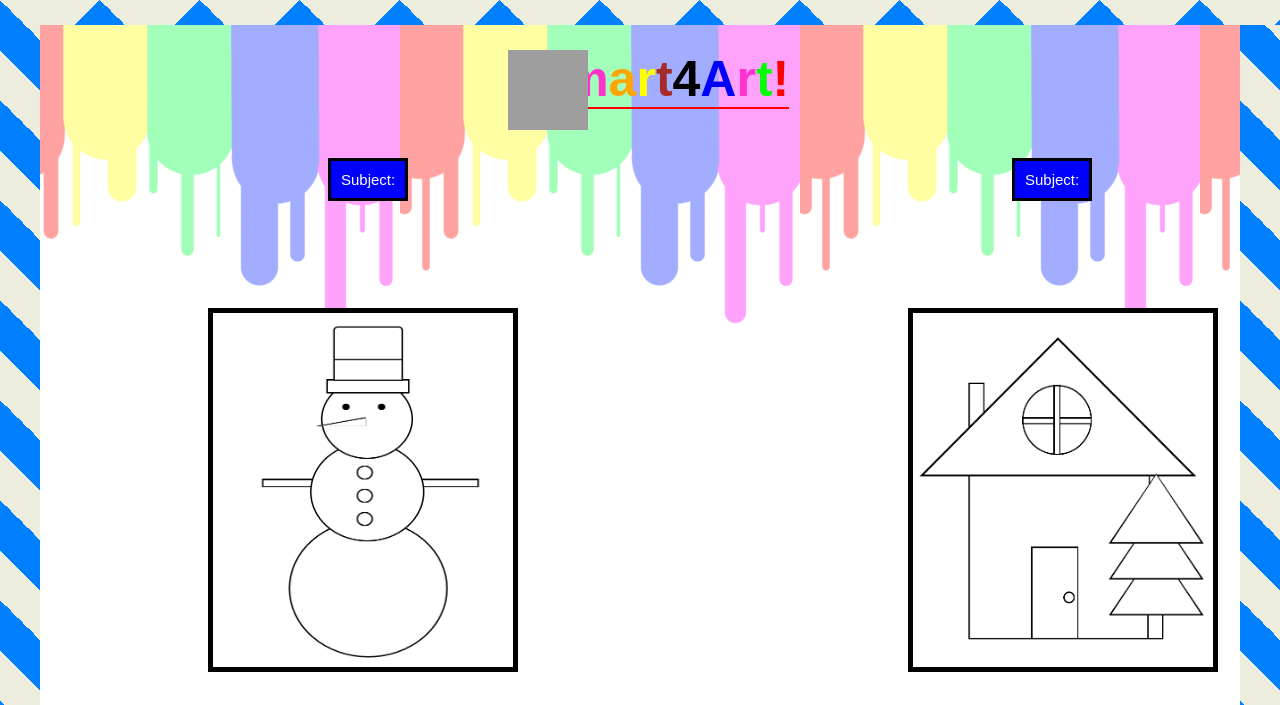
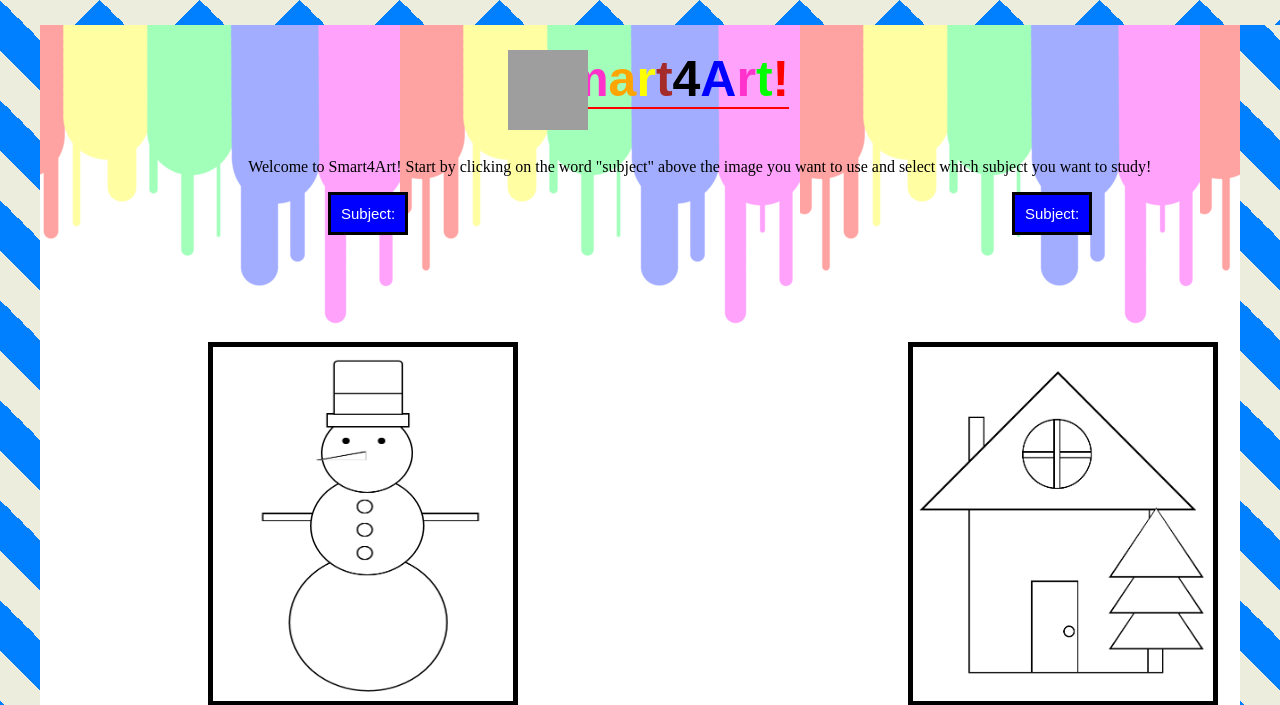
Before and after one commit to MasterLillyclaw/Project-LAL, a Python web app: template templates/main-page.html in a window 1280 px wide. Shown: the top 705 px of the page. Run offline with Jinja, Linux system fonts and the light colour scheme; the template is opened without the code that fills it, so the values that code supplies are empty; grey boxes are pictures that could not be loaded.

Commit message:
Added instructions on home page

```diff
--- a/static/design.css
+++ b/static/design.css
@@ -142,3 +142,7 @@ li{
     background-color: #f1f1f1
 }
 .show2 {display: block;}
+
+.centertext {
+  margin-left: 19%;
+}
--- a/templates/main-page.html
+++ b/templates/main-page.html
@@ -22,6 +22,12 @@
       ><li><span9>!<span9></li>
     </ul>
   </h1>
+
+ <!--Instructions to page  -->
+  <p class = "centertext"> Welcome to Smart4Art! Start by clicking on the word
+    "subject" above the image you want to use and select which subject you want
+     to study!</p>
+
 <body id="home">
 <!-- templates -->
 <div id="snowMan">
```
